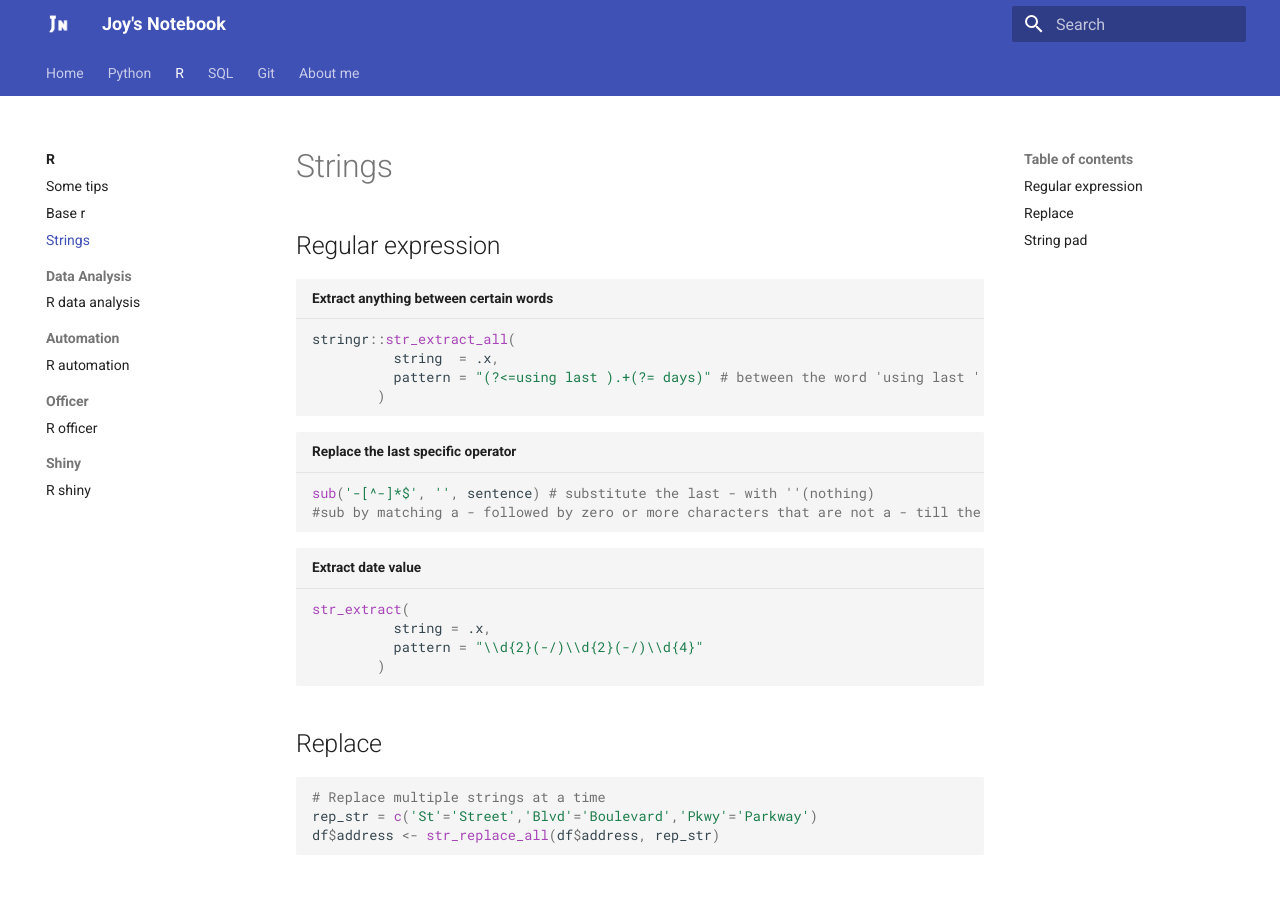
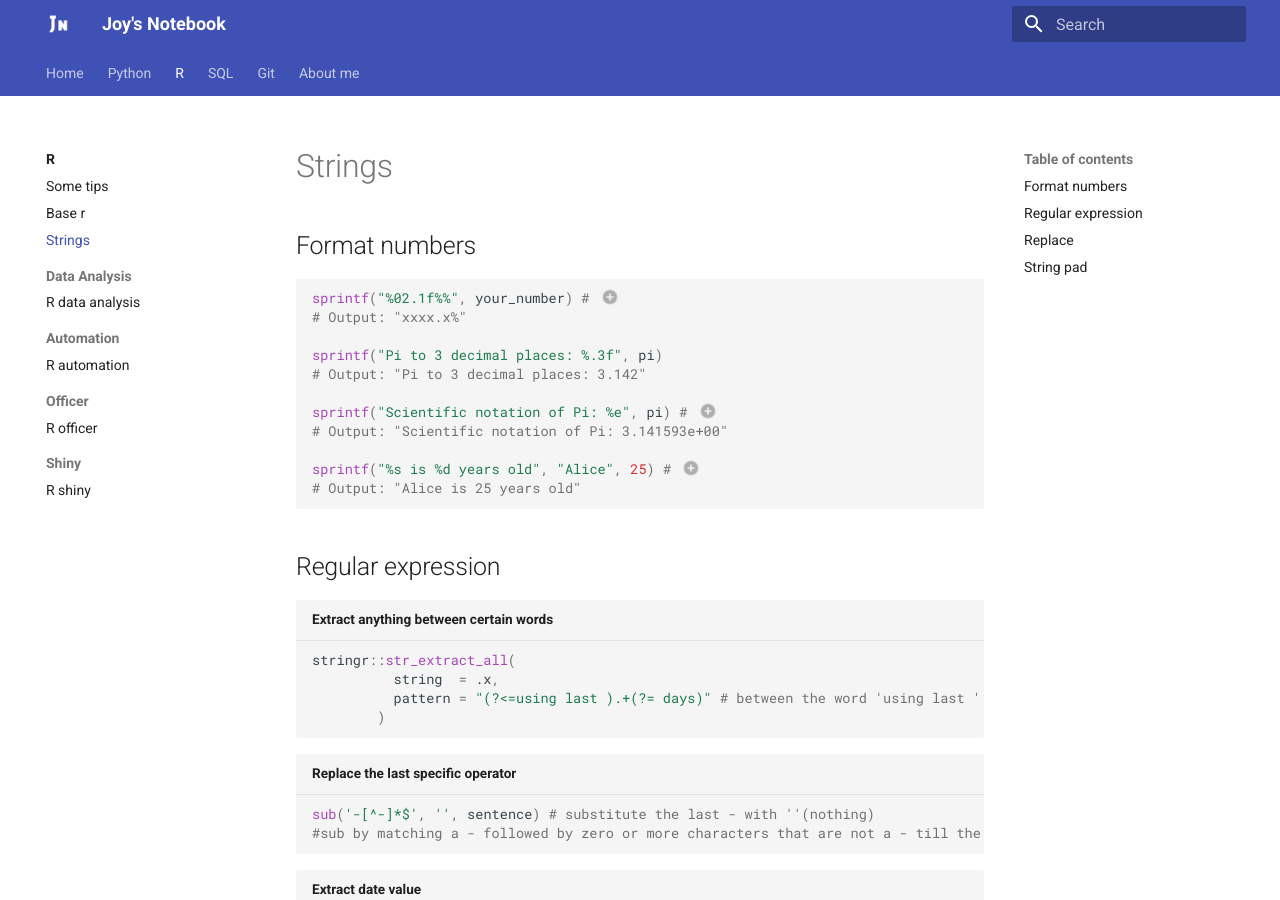
Before and after one commit to JoyDing0330/mynote, an MkDocs documentation site: the page built from docs/R/strings.md, in a window 1280 px wide and 900 px high. Built offline with MkDocs 1.6.1 and Material for MkDocs 9.7.7, drawn with Linux system fonts in a browser that asks for light colours.

Commit message:
add sprintf for R strings

````diff
--- a/docs/R/strings.md
+++ b/docs/R/strings.md
@@ -1,3 +1,25 @@
+## Format numbers
+
+```r
+sprintf("%02.1f%%", your_number) # (1)
+# Output: "xxxx.x%"
+
+sprintf("Pi to 3 decimal places: %.3f", pi)
+# Output: "Pi to 3 decimal places: 3.142"
+
+sprintf("Scientific notation of Pi: %e", pi) # (2)
+# Output: "Scientific notation of Pi: 3.141593e+00"
+
+sprintf("%s is %d years old", "Alice", 25) # (3)
+# Output: "Alice is 25 years old"
+```
+
+1.  * %%: Literal %
+    * %f: Double precision value in fixed-point notation
+2.  %e, %E: Double precision value in exponential notation
+3.  * %d, %i: Integer value
+    * %s: Character string
+
 ## Regular expression
 
 ```r title='Extract anything between certain words'
````
